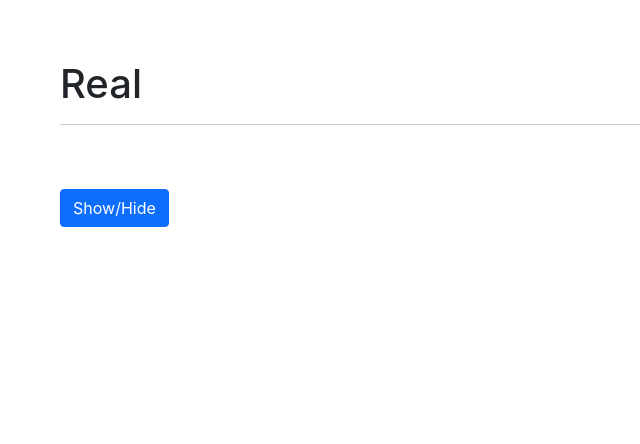
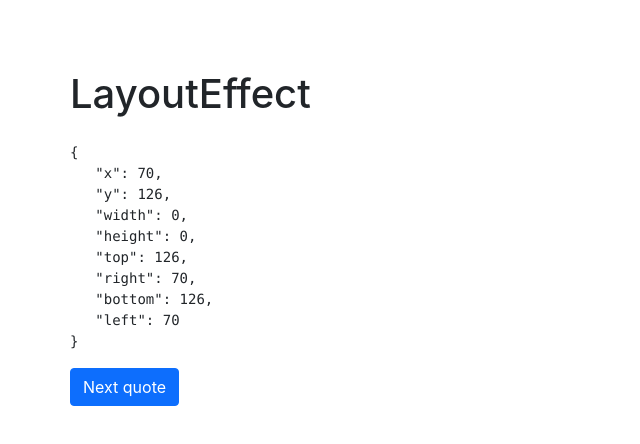
Before and after one commit to CarupanoDev/hooks-app, a React (Vite) app: page / in a window 1280 px wide. Shown: the top 444 px of the page, without its empty margins (0-640 px from the left). Built offline with nearby package versions, Linux system fonts and the light colour scheme; no server answers.

Commit message:
116. useLayoutEffect

```diff
--- /dev/null
+++ b/src/components/05-useLayouEffect/Layout.tsx
@@ -0,0 +1,45 @@
+import "./layout.css"
+import { useFetch } from '../../hooks/useFetch'
+import { useCounter } from '../../hooks/useCounter'
+import { useLayoutEffect, useRef, useState } from "react"
+
+export const Layout = () => {
+
+  const {state, increment} = useCounter()
+
+  const { data } = useFetch(`https://www.breakingbadapi.com/api/quotes/${state}`)
+
+  const {quote} = !!data && data[0]
+
+  const pTag = useRef()
+
+  const [boxSize, setBoxsize] = useState({})
+
+  useLayoutEffect(() => {
+    setBoxsize(pTag.current.getBoundingClientRect())
+  }, [quote])
+
+  return (
+    <div>
+      <h1>LayoutEffect</h1>
+
+      <blockquote className="blockquote text-right">
+        <p
+          className="mb-0"
+          ref={pTag}
+        >{quote}</p>
+      </blockquote>
+
+      <pre>
+        {JSON.stringify(boxSize, null, 3)}
+      </pre>
+
+      <button
+        className="btn btn-primary"
+        onClick={increment}
+      >
+        Next quote
+      </button>
+    </div>
+  )
+}
--- /dev/null
+++ b/src/components/05-useLayouEffect/layout.css
@@ -0,0 +1,7 @@
+body{
+    padding: 70px;
+}
+
+.blockquote {
+    display: flex;
+}
--- a/src/main.tsx
+++ b/src/main.tsx
@@ -9,11 +9,12 @@
 // import { FormWithCustomHook } from "./components/02-useEffect/FormWithCustomHook"
 // import { MultipleCustomHooks } from "./components/03-examples/MultipleCustomHooks"
 // import { FocusScreen } from "./components/04-useRef/FocusScreen"
-import { RealExampleRef } from "./components/04-useRef/RealExampleRef"
+// import { RealExampleRef } from "./components/04-useRef/RealExampleRef"
+import { Layout } from "./components/05-useLayouEffect/Layout"
 
 ReactDOM.render(
   <React.StrictMode>
-    <RealExampleRef/>
+    <Layout/>
   </React.StrictMode>,
   document.getElementById('root')
 )
```
